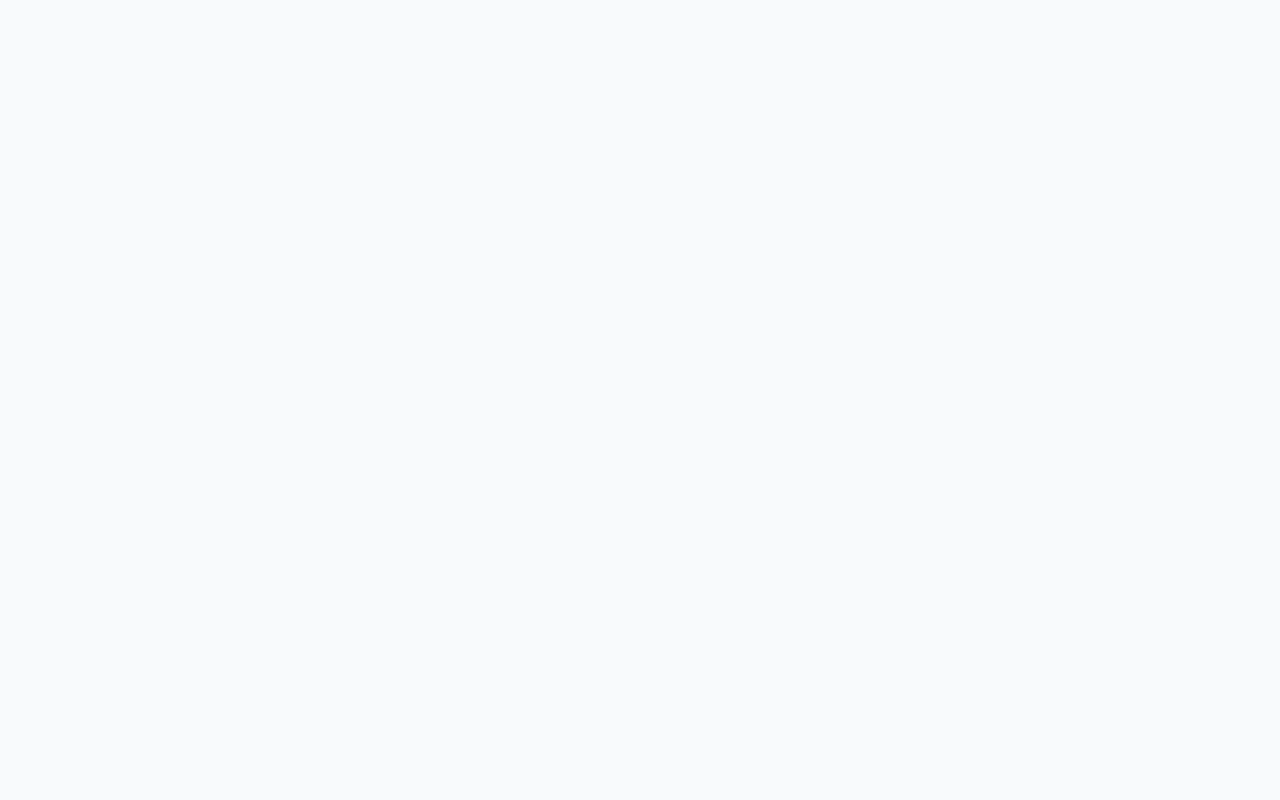
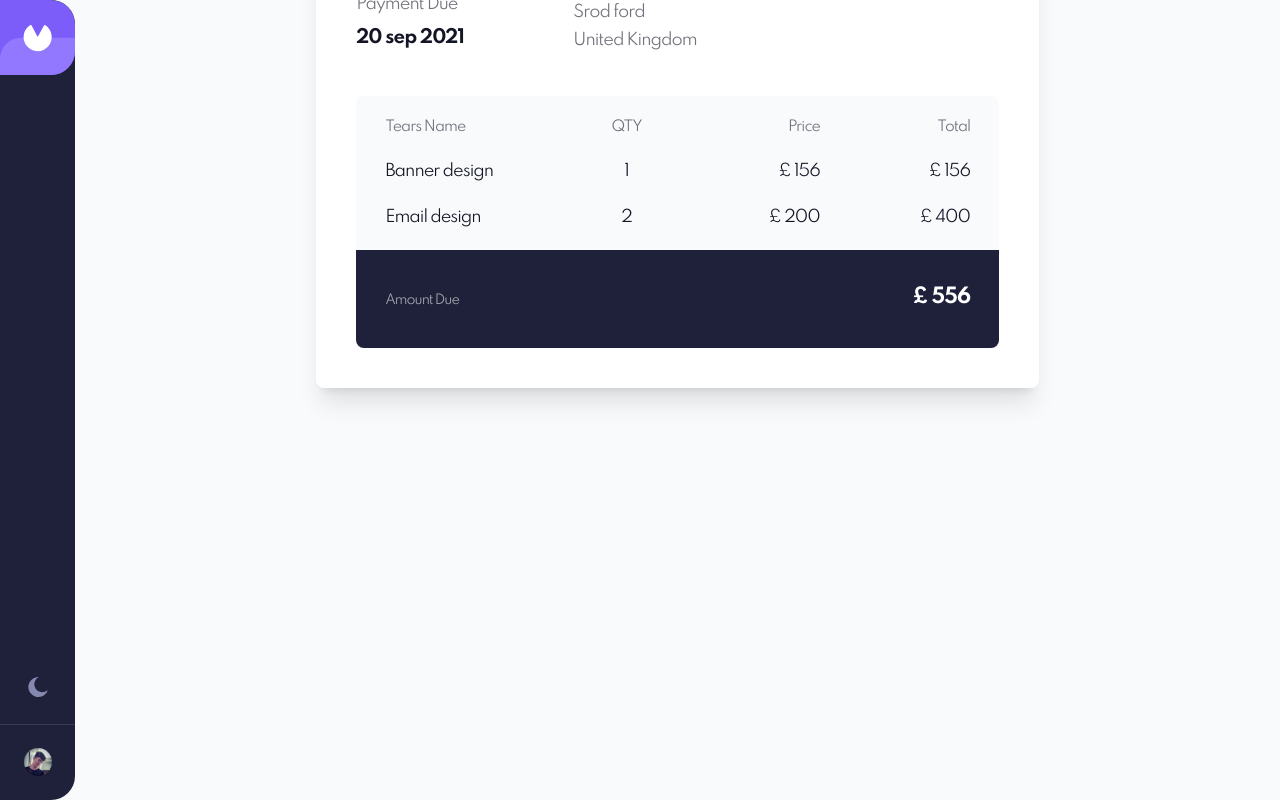
Before and after one commit to erfanGharib/Invoice-App, a React (Create React App) app: page /edit in a window 1280 px wide. Before the commit this address had no page. Built offline with nearby package versions, Linux system fonts and the light colour scheme.

Commit message:
design innerview page

```diff
--- a/src/App.js
+++ b/src/App.js
@@ -1,14 +1,20 @@
 import React, { useState } from 'react';
 import SideBar from './components/side-bar';
-import AppOverview from './pages/overview/overview';
 import './App.css';
 import './tailwind.css';
 
-const App = () => {
+const App = props => {
   return (
     <React.Fragment>
-      <SideBar />
-      <AppOverview />
+        <SideBar />
+
+        {/* <div className="absolute w-full h-full z-10 bg-black bg-opacity-30">
+          <div className="left-0 relative top-0 z-20 h-full dark:bg-dark-blue bg-white w-1/2 rounded-tr-3xl rounded-br-3xl">
+            {props.panel}
+          </div>
+        </div> */}
+
+        {props.page}
     </React.Fragment>
   );
 }
--- /dev/null
+++ b/src/components/invoice-status.jsx
@@ -0,0 +1,16 @@
+import React from "react";
+const InvoiceStatus = props => {
+    const { status } = props;
+    return (
+        <div
+            className={`
+                ${status ? 'bg-emerald-500 text-emerald-500' : 'bg-orange-400 text-orange-400'}
+                f-center text-sm font-bold bg-opacity-10 w-28 h-11 rounded-md ml-3
+            `}
+        >
+            <span className={`${status ? 'bg-emerald-500' : 'bg-orange-400'} w-2.5 h-2.5 mr-2 rounded-full block`}></span>
+            <span className="mt-0.5">{status ? 'Paid' : 'Pending'}</span>
+        </div>
+    );
+}
+export default InvoiceStatus;
--- a/src/components/side-bar.jsx
+++ b/src/components/side-bar.jsx
@@ -4,7 +4,7 @@ import ThemeSwitcher from './theme-switcher';
 import { ReactComponent as AppLogo } from '../logo.svg';
 const SideBar = props => {
     return (
-        <div className="w-full min-h-20 sm:h-full sm:rounded-r-3xl overflow-hidden sm:w-20 bg-mid-dark-blue flex flex-row items-center justify-between sm:flex-col">
+        <div className="z-30 sw-full h-20 min-h-20 sm:h-full sm:rounded-r-3xl overflow-hidden sm:w-20 bg-mid-dark-blue flex flex-row items-center justify-between sm:flex-col">
             <AppLogo />
             <div className="flex flex-row sm:flex-col sm:w-full sm:h-auto h-full">
                 <ThemeSwitcher />
--- a/src/index.css
+++ b/src/index.css
@@ -32,6 +32,9 @@ td {
 .f-center {
   @apply flex justify-center items-center;
 }
+.f-between {
+  @apply flex items-center justify-between;
+}
 svg {
   display: inline;
 }
@@ -45,7 +48,6 @@ svg {
 }
 ::-webkit-scrollbar {
   width: 5px;
-  padding: 2px;
 }
 ::-webkit-scrollbar-track {
   @apply bg-opacity-20 rounded-full dark:bg-opacity-20 dark:bg-white bg-mid-dark-blue;
@@ -53,3 +55,9 @@ svg {
 ::-webkit-scrollbar-thumb {
   @apply dark:bg-white rounded-full bg-mid-dark-blue dark:bg-opacity-70
 }
+h2 {
+  @apply font-bold text-lg mt-1 mb-2;
+}
+#invoice-info > span > span {
+  @apply opacity-60 mb-1;
+}
--- a/src/index.js
+++ b/src/index.js
@@ -4,11 +4,14 @@ import { BrowserRouter, Routes, Route } from "react-router-dom";
 import './index.css';
 import App from './App';
 import reportWebVitals from './reportWebVitals';
+import AppOverview from './pages/overview/overview';
+import AppInnerview from './pages/innerview/innerview';
 
 ReactDOM.render(
     <BrowserRouter>
         <Routes>
-            <Route path='/' element={<App />} />
+            <Route path='/'     element={<App page={<AppOverview />}  panel={''} />} />
+            <Route path='/edit' element={<App page={<AppInnerview />} panel={''} />} />
         </Routes>
     </BrowserRouter>,
     document.getElementById('root')
--- a/src/pages/innerview/components/inovice-full-status.jsx
+++ b/src/pages/innerview/components/inovice-full-status.jsx
@@ -0,0 +1,100 @@
+import React from "react";
+import { ReactComponent as ArrowIco } from '../../../assets/icons/down-arrow.svg';
+import InvoiceStatus from "../../../components/invoice-status";
+const InvoiceFullStatus = props => {
+    const arr = [
+        { tearName: 'Banner design', price: 156, number: 1 },
+        { tearName: 'Email design', price: 200, number: 2 },
+    ];
+    let amountDue = 0;
+    arr.forEach(v => {
+        amountDue += v.price * v.number;
+    })
+
+    return (
+        <div className="-z-10 sm:w-3/4 lg:w-3/5 w-11/12 pb-10 flex items-start flex-col" style={{height:'200vh'}}>
+            <div className="w-full h-5 mt-12 mb-4">
+                <a href="/" className="hover:bg-dark-blue hover:bg-opacity-5 p-2 rounded-lg">
+                    <span className="transform rotate-90 inline-block mr-4"><ArrowIco /></span>
+                    <small>Go back</small>
+                </a>
+            </div>
+
+            <div className="w-full flex lg:flex-row flex-col gap-y-4 justify-between items-center rounded-lg py-4 px-6 mb-4 shadow-xl dark:bg-mid-dark-blue bg-white">
+                <span className="f-between lg:w-max w-full">
+                    Status:
+                    <InvoiceStatus status={true} />
+                </span>
+
+                <span className="f-between gap-y-2 lg:w-max w-full flex-wrap">
+                    <button className="sm:w-auto w-full text-sm sm:mr-2 bg-mid-dark-blue text-white rounded-full hover:bg-opacity-80 h-12 active:opacity-60 transition-colors px-7">Edit</button>
+                    <button className="sm:w-auto w-full rounded-full sm:mr-2 text-sm p-4 bg-red text-white px-7 h-12">Delete</button>
+                    <button className="sm:w-auto w-full rounded-full text-sm p-4 bg-purple text-white px-7 h-12">Mark as Paid</button>
+                </span>
+            </div>
+
+            <div className="w-full p-6 sm:p-10 rounded-lg shadow-xl dark:bg-mid-dark-blue bg-white">
+                <div className="w-full flex flex-col">
+                    <span>
+                        <span className="opacity-50">#</span>
+                        <strong className="uppercase">222shf</strong>
+                    </span>
+                    <span className="opacity-60">Graphic design</span>
+                </div>
+
+                <div id="invoice-info" className="flex justify-between my-9">
+                    <span className="flex flex-col">
+                        <span>Invoice Date</span>
+                        <h2>21 Aug 2021</h2>
+                        <span className="mt-5">Payment Due</span>
+                        <h2>20 sep 2021</h2>
+                    </span>
+
+                    <span className="flex flex-col">
+                        <span>Bill to</span>
+                        <h2>Alex Grim</h2>
+                        <span>b4 church way</span>
+                        <span>Srod ford</span>
+                        <span>United Kingdom</span>
+                    </span>
+
+                    <span className="flex flex-col">
+                        <span>Sent to</span>
+                        <h2>alexgrim@gmail.com</h2>
+                    </span>
+                </div>
+
+                <table className="dark:bg-white dark:bg-opacity-5 bg-slate-50 dark:text-white w-full f-center flex-col rounded-lg">
+                    <tr className="my-5 w-full px-7 text-sm flex justify-between opacity-60">
+                        <td className="w-32 text-left">Tears Name</td>
+                        <td className="w-10">QTY</td>
+                        <td className="w-20 text-right">Price</td>
+                        <td className="w-14 text-right">Total</td>
+                    </tr>
+
+                    {arr.map(v => {
+                        return (
+                            <tr className="w-full px-7 mb-5 flex justify-between">
+                                <td className="w-32 text-left">{v.tearName}</td>
+                                <td className="w-10">{v.number}</td>
+                                <td className="w-20 text-right">&#163; {v.price}</td>
+                                <td className="w-14 text-right">&#163; {v.price * v.number}</td>
+                            </tr>
+                        );
+                    })}
+
+                    <div className="w-full flex items-center rounded-b-lg justify-between dark:bg-black bg-mid-dark-blue text-white p-7">
+                        <td className="opacity-60"><small>Amount Due</small></td>
+                        <td className="font-bold">
+                            <h2 className="text-xl">
+                                &#163;&nbsp;
+                                {amountDue}
+                            </h2>
+                        </td>
+                    </div>
+                </table>
+            </div>
+        </div>
+    );
+}
+export default InvoiceFullStatus;
--- a/src/pages/innerview/innerview.js
+++ b/src/pages/innerview/innerview.js
@@ -1,22 +1,10 @@
 import React from "react";
-const SideBar = props => {
+import InvoiceFullStatus from "./components/inovice-full-status";
+const AppInnerview = props => {
     return (
-        <header className="h-full w-10 bg-mid-dark-purple flex flex-row items-center justify-between md:flex-col">
-            <div className="">
-                <h1 className="text-4xl font-bold">Invoices</h1>
-                <p className="text-white opacity-50">There are {} total invoices</p>
-            </div>
-            <div>
-                <button className="md:border-b border-r border-l-purple md:w-full md:h-20 h-full w-20">
-                    Filter by status
-                    <DownArrowIco />
-                </button>
-                <button className="rounded-full p-5 last:bg-purple">
-                    <PlusIco />
-                    New Invoices
-                </button>
-            </div>
-        </header>
+        <main className="f-center md:h-full h-full-20 overflow-y-scroll w-full z-0">
+            <InvoiceFullStatus />
+        </main>
     );
 }
-export default SideBar;
+export default AppInnerview;
--- a/src/pages/overview/components/invoice.jsx
+++ b/src/pages/overview/components/invoice.jsx
@@ -1,5 +1,6 @@
 import React from "react";
 import { ReactComponent as DownArrowIco } from '../../../assets/icons/down-arrow.svg';
+import InvoiceStatus from "../../../components/invoice-status";
 
 const Invoice = props => {
     const {tag, payment, name, date, status } = props;
@@ -31,14 +32,7 @@ const Invoice = props => {
             <td style={{gridArea:'name'}} className="capitalize text-right sm:text-center opacity-60">{name}</td>
             <td style={{gridArea:'payment'}} className="font-bold text-left sm:text-center text-xl">&#163; {splitNumbers(payment)}</td>
             <td style={{gridArea:'status'}} className="w-28 sm:ml-0 sm:mt-0 mt-3 ml-auto">
-                <div
-                    className={`
-                        ${status ? 'bg-emerald-500 text-emerald-500' : 'bg-orange-400 text-orange-400'}
-                        f-center text-sm font-bold bg-opacity-10 w-full h-11 rounded-md
-                    `}>
-                    <span className={`${status ? 'bg-emerald-500' : 'bg-orange-400'} w-2.5 h-2.5 mr-2 rounded-full block`}></span>
-                    <span className="mt-0.5">{status ? 'Paid' : 'Pending'}</span>
-                </div>
+                <InvoiceStatus status={status} />
             </td>
             <td className="transform sm:table-cell hidden -rotate-90 px-2.5">
                 <DownArrowIco />
--- a/tailwind.config.js
+++ b/tailwind.config.js
@@ -29,7 +29,7 @@ module.exports = {
       },
       height: {
         22: '5.5rem',
-        'full-20': 'calc(100% - 4.7rem)'
+        'full-20': 'calc(100vh - 4.7rem)'
       }
     },
   },
```
Also changed, not shown: src/components/panel.jsx (added, +11 -0 lines), src/pages/overview/components/create-invoice-panel.jsx (added, +11 -0 lines), src/tailwind.css.
